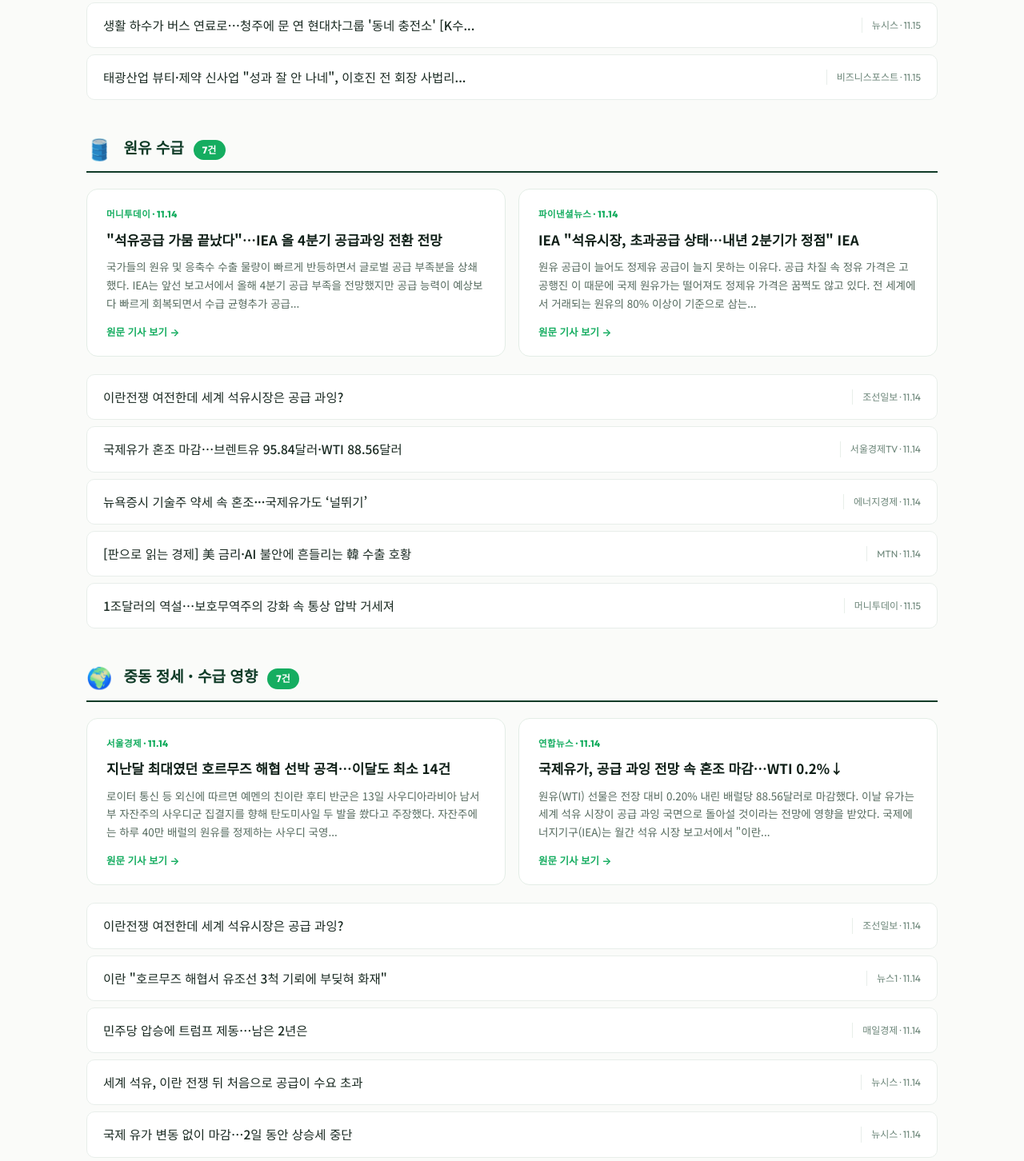
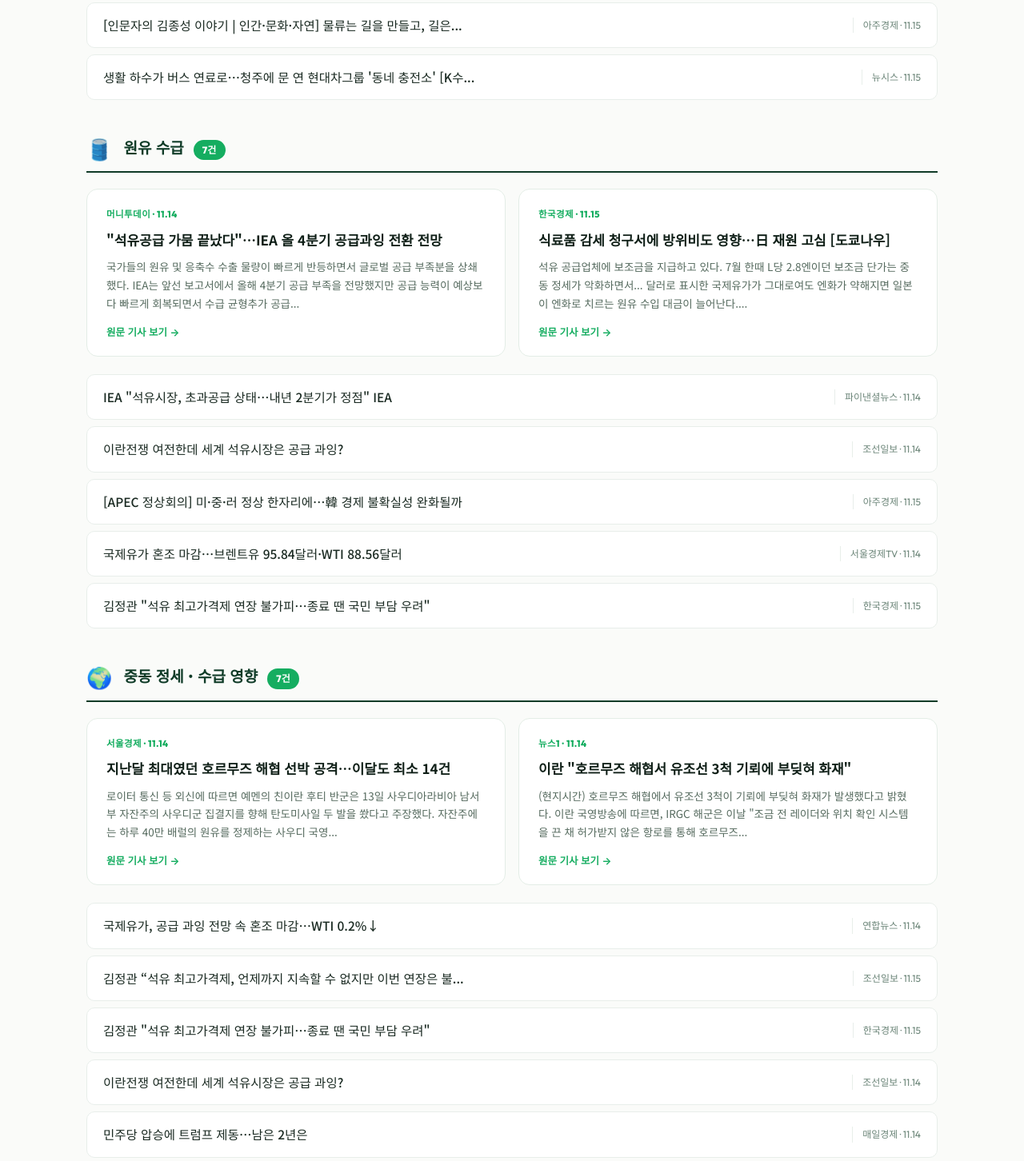
Before and after one commit to hdec-daily-news/oil-naphtha, a plain HTML site: page index.html in a window 1280 px wide. Shown: the part 828-2280 px from the top of the page at 80% size. Drawn offline with Linux system fonts and the light colour scheme.

Commit message:
Daily update 2026-11-15

```diff
--- a/index.html
+++ b/index.html
@@ -63,22 +63,22 @@
           <p class="top-card-desc">반도체용 헬륨과 석유화학 원료 등 산업 소재 공급망에도 영향을 미친다. 김위대 국제금융센터 전문위원은 “단기간 종전 시 브렌트유 가격이 배럴당 70~80달러로 안정될 수 있지만, 소모전이 이어지면 90~110달러... </p>
           <span class="top-card-more">원문 기사 보기 →</span>
         </a>
-        <a class="top-card" href="https://www.ajunews.com/view/20261115092800508" target="_blank" rel="noopener">
+        <a class="top-card" href="https://www.ajunews.com/view/20261115155844345" target="_blank" rel="noopener">
           <div class="top-card-source">아주경제 · 11.15</div>
-          <h3 class="top-card-title">[인문자의 김종성 이야기 | 인간·문화·자연] 물류는 길을 만들고, 길은...</h3>
-          <p class="top-card-desc">상품이 부족한 곳에 상품을 보내고, 생산이 필요한 곳에 원료를 공급하며, 소비자가 기다리는 곳에 생활의... 반도체와 자동차, 조선과 배터리, 철강과 석유화학 등 주요 산업은 모두 글로벌 공급망과 긴밀하게 연결돼 있다.... </p>
+          <h3 class="top-card-title">[APEC 정상회의] 관세 완화·유가 안정은 '기회'…반도체 규제·LNG 수급...</h3>
+          <p class="top-card-desc">가스를 연료와 원료로 사용하는 석유화학·철강·유리 등 에너지 다소비 업종은 공급 차질이 완화되더라도 비용 부담에서 곧바로 벗어나기 어려울 것으로 보인다. 특히 겨울철 아시아와 유럽의 LNG 확보 경쟁이 심화하면... </p>
           <span class="top-card-more">원문 기사 보기 →</span>
         </a></div><ul class="headlines">
+          <li class="headline">
+            <a href="https://www.ajunews.com/view/20261115092800508" target="_blank" rel="noopener">
+              <span class="hl-title">[인문자의 김종성 이야기 | 인간·문화·자연] 물류는 길을 만들고, 길은...</span>
+              <span class="hl-meta">아주경제 · 11.15</span>
+            </a>
+          </li>
           <li class="headline">
             <a href="https://www.newsis.com/view/NISX20261112_0003865785" target="_blank" rel="noopener">
               <span class="hl-title">생활 하수가 버스 연료로…청주에 문 연 현대차그룹 '동네 충전소' [K수...</span>
               <span class="hl-meta">뉴시스 · 11.15</span>
-            </a>
-          </li>
-          <li class="headline">
-            <a href="https://www.businesspost.co.kr/BP?command=article_view&amp;num=451968" target="_blank" rel="noopener">
-              <span class="hl-title">태광산업 뷰티·제약 신사업 &quot;성과 잘 안 나네&quot;, 이호진 전 회장 사법리...</span>
-              <span class="hl-meta">비즈니스포스트 · 11.15</span>
             </a>
           </li></ul>
     </section>
@@ -97,16 +97,28 @@
           <p class="top-card-desc">국가들의 원유 및 응축수 수출 물량이 빠르게 반등하면서 글로벌 공급 부족분을 상쇄했다. IEA는 앞선 보고서에서 올해 4분기 공급 부족을 전망했지만 공급 능력이 예상보다 빠르게 회복되면서 수급 균형추가 공급... </p>
           <span class="top-card-more">원문 기사 보기 →</span>
         </a>
-        <a class="top-card" href="https://www.fnnews.com/news/202611140336317776" target="_blank" rel="noopener">
-          <div class="top-card-source">파이낸셜뉴스 · 11.14</div>
-          <h3 class="top-card-title">IEA &quot;석유시장, 초과공급 상태…내년 2분기가 정점&quot; IEA</h3>
-          <p class="top-card-desc">원유 공급이 늘어도 정제유 공급이 늘지 못하는 이유다. 공급 차질 속 정유 가격은 고공행진 이 때문에 국제 원유가는 떨어져도 정제유 가격은 꿈쩍도 않고 있다. 전 세계에서 거래되는 원유의 80% 이상이 기준으로 삼는... </p>
+        <a class="top-card" href="https://www.hankyung.com/article/202611157296i" target="_blank" rel="noopener">
+          <div class="top-card-source">한국경제 · 11.15</div>
+          <h3 class="top-card-title">식료품 감세 청구서에 방위비도 영향…日 재원 고심 [도쿄나우]</h3>
+          <p class="top-card-desc">석유 공급업체에 보조금을 지급하고 있다. 7월 한때 L당 2.8엔이던 보조금 단가는 중동 정세가 악화하면서... 달러로 표시한 국제유가가 그대로여도 엔화가 약해지면 일본이 엔화로 치르는 원유 수입 대금이 늘어난다.... </p>
           <span class="top-card-more">원문 기사 보기 →</span>
         </a></div><ul class="headlines">
+          <li class="headline">
+            <a href="https://www.fnnews.com/news/202611140336317776" target="_blank" rel="noopener">
+              <span class="hl-title">IEA &quot;석유시장, 초과공급 상태…내년 2분기가 정점&quot; IEA</span>
+              <span class="hl-meta">파이낸셜뉴스 · 11.14</span>
+            </a>
+          </li>
           <li class="headline">
             <a href="https://monthly.chosun.com/news/articleView.html?idxno=71960" target="_blank" rel="noopener">
               <span class="hl-title">이란전쟁 여전한데 세계 석유시장은 공급 과잉?</span>
               <span class="hl-meta">조선일보 · 11.14</span>
+            </a>
+          </li>
+          <li class="headline">
+            <a href="https://www.ajunews.com/view/20261115143237148" target="_blank" rel="noopener">
+              <span class="hl-title">[APEC 정상회의] 미·중·러 정상 한자리에…韓 경제 불확실성 완화될까</span>
+              <span class="hl-meta">아주경제 · 11.15</span>
             </a>
           </li>
           <li class="headline">
@@ -116,21 +128,9 @@
             </a>
           </li>
           <li class="headline">
-            <a href="https://www.ekn.kr/web/view.php?key=20261114024239653" target="_blank" rel="noopener">
-              <span class="hl-title">뉴욕증시 기술주 약세 속 혼조···국제유가도 ‘널뛰기’</span>
-              <span class="hl-meta">에너지경제 · 11.14</span>
-            </a>
-          </li>
-          <li class="headline">
-            <a href="https://news.mtn.co.kr/article/2026111311532244190" target="_blank" rel="noopener">
-              <span class="hl-title">[판으로 읽는 경제] 美 금리·AI 불안에 흔들리는 韓 수출 호황</span>
-              <span class="hl-meta">MTN · 11.14</span>
-            </a>
-          </li>
-          <li class="headline">
-            <a href="https://www.mt.co.kr/economy/2026/11/15/2026111308052447495" target="_blank" rel="noopener">
-              <span class="hl-title">1조달러의 역설…보호무역주의 강화 속 통상 압박 거세져</span>
-              <span class="hl-meta">머니투데이 · 11.15</span>
+            <a href="https://www.hankyung.com/article/2026111575997" target="_blank" rel="noopener">
+              <span class="hl-title">김정관 &quot;석유 최고가격제 연장 불가피…종료 땐 국민 부담 우려&quot;</span>
+              <span class="hl-meta">한국경제 · 11.15</span>
             </a>
           </li></ul>
     </section>
@@ -149,12 +149,30 @@
           <p class="top-card-desc">로이터 통신 등 외신에 따르면 예멘의 친이란 후티 반군은 13일 사우디아라비아 남서부 자잔주의 사우디군 집결지를 향해 탄도미사일 두 발을 쐈다고 주장했다. 자잔주에는 하루 40만 배럴의 원유를 정제하는 사우디 국영... </p>
           <span class="top-card-more">원문 기사 보기 →</span>
         </a>
-        <a class="top-card" href="https://www.yna.co.kr/view/AKR20261114008200072?input=1195m" target="_blank" rel="noopener">
-          <div class="top-card-source">연합뉴스 · 11.14</div>
-          <h3 class="top-card-title">국제유가, 공급 과잉 전망 속 혼조 마감…WTI 0.2%↓</h3>
-          <p class="top-card-desc">원유(WTI) 선물은 전장 대비 0.20% 내린 배럴당 88.56달러로 마감했다. 이날 유가는 세계 석유 시장이 공급 과잉 국면으로 돌아설 것이라는 전망에 영향을 받았다. 국제에너지기구(IEA)는 월간 석유 시장 보고서에서 &quot;이란... </p>
+        <a class="top-card" href="https://www.news1.kr/world/middleeast-africa/6354100" target="_blank" rel="noopener">
+          <div class="top-card-source">뉴스1 · 11.14</div>
+          <h3 class="top-card-title">이란 &quot;호르무즈 해협서 유조선 3척 기뢰에 부딪혀 화재&quot;</h3>
+          <p class="top-card-desc">(현지시간) 호르무즈 해협에서 유조선 3척이 기뢰에 부딪혀 화재가 발생했다고 밝혔다. 이란 국영방송에 따르면, IRGC 해군은 이날 &quot;조금 전 레이더와 위치 확인 시스템을 끈 채 허가받지 않은 항로를 통해 호르무즈... </p>
           <span class="top-card-more">원문 기사 보기 →</span>
         </a></div><ul class="headlines">
+          <li class="headline">
+            <a href="https://www.yna.co.kr/view/AKR20261114008200072?input=1195m" target="_blank" rel="noopener">
+              <span class="hl-title">국제유가, 공급 과잉 전망 속 혼조 마감…WTI 0.2%↓</span>
+              <span class="hl-meta">연합뉴스 · 11.14</span>
+            </a>
+          </li>
+          <li class="headline">
+            <a href="https://www.chosun.com/economy/industry-company/2026/11/15/COEXG43EYBCMLLDYZPA4SCCX4E/?utm_source=naver&amp;utm_medium=referral&amp;utm_campaign=naver-news" target="_blank" rel="noopener">
+              <span class="hl-title">김정관 “석유 최고가격제, 언제까지 지속할 수 없지만 이번 연장은 불...</span>
+              <span class="hl-meta">조선일보 · 11.15</span>
+            </a>
+          </li>
+          <li class="headline">
+            <a href="https://www.hankyung.com/article/2026111575997" target="_blank" rel="noopener">
+              <span class="hl-title">김정관 &quot;석유 최고가격제 연장 불가피…종료 땐 국민 부담 우려&quot;</span>
+              <span class="hl-meta">한국경제 · 11.15</span>
+            </a>
+          </li>
           <li class="headline">
             <a href="https://monthly.chosun.com/news/articleView.html?idxno=71960" target="_blank" rel="noopener">
               <span class="hl-title">이란전쟁 여전한데 세계 석유시장은 공급 과잉?</span>
@@ -162,27 +180,9 @@
             </a>
           </li>
           <li class="headline">
-            <a href="https://www.news1.kr/world/middleeast-africa/6354100" target="_blank" rel="noopener">
-              <span class="hl-title">이란 &quot;호르무즈 해협서 유조선 3척 기뢰에 부딪혀 화재&quot;</span>
-              <span class="hl-meta">뉴스1 · 11.14</span>
-            </a>
-          </li>
-          <li class="headline">
             <a href="https://www.mk.co.kr/article/12200304" target="_blank" rel="noopener">
               <span class="hl-title">민주당 압승에 트럼프 제동…남은 2년은</span>
               <span class="hl-meta">매일경제 · 11.14</span>
-            </a>
-          </li>
-          <li class="headline">
-            <a href="https://www.newsis.com/view/NISX20261114_0003867965" target="_blank" rel="noopener">
-              <span class="hl-title">세계 석유, 이란 전쟁 뒤 처음으로 공급이 수요 초과</span>
-              <span class="hl-meta">뉴시스 · 11.14</span>
-            </a>
-          </li>
-          <li class="headline">
-            <a href="https://www.newsis.com/view/NISX20261114_0003867945" target="_blank" rel="noopener">
-              <span class="hl-title">국제 유가 변동 없이 마감…2일 동안 상승세 중단</span>
-              <span class="hl-meta">뉴시스 · 11.14</span>
             </a>
           </li></ul>
     </section>
```
Also changed, not shown: oil_naphtha.csv (+8 -8 lines).
